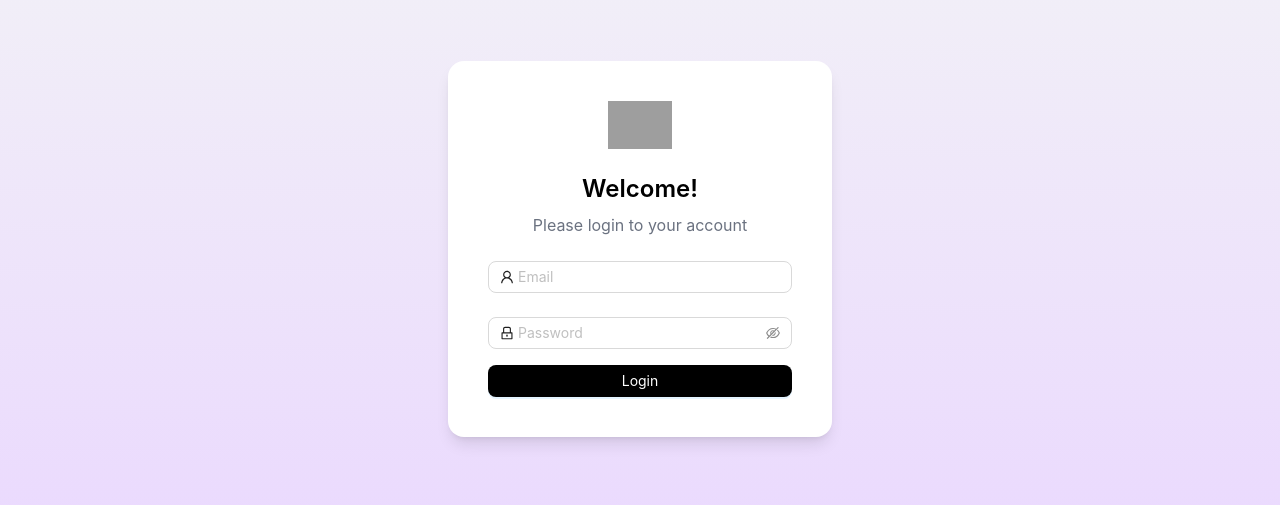
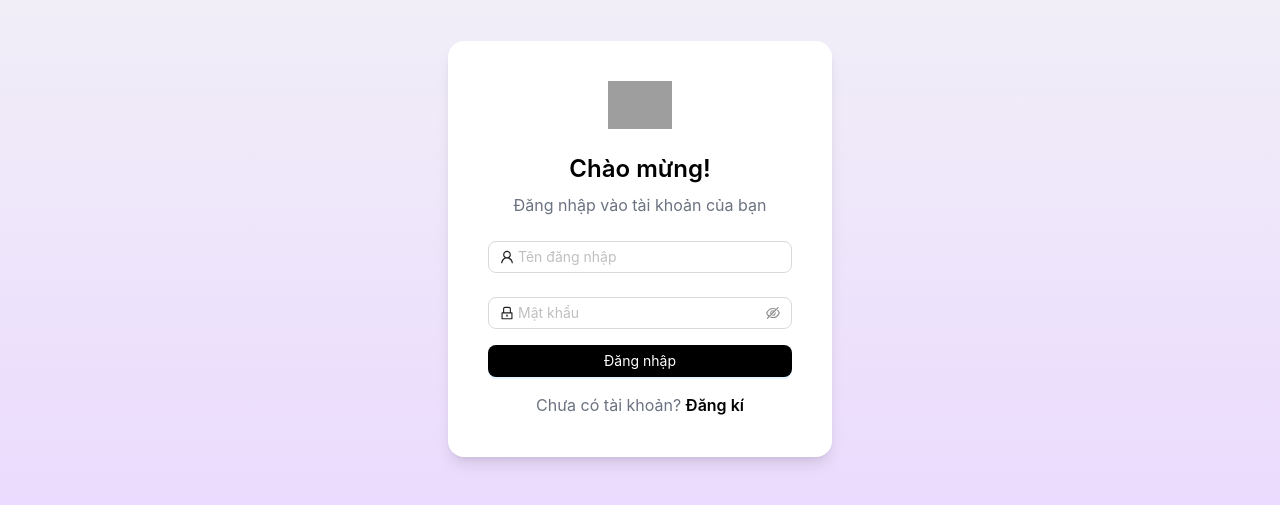
Before and after one commit to EdgynCode/iot-web, a React (Create React App) app in the folder client/: page /login in a window 1280 px wide. Shown: the part 151-656 px from the top of the page. Built offline with nearby package versions, Linux system fonts and the light colour scheme; grey boxes are pictures that could not be loaded.

Commit message:
navigation with username

```diff
--- a/client/src/App.js
+++ b/client/src/App.js
@@ -1,4 +1,4 @@
-import React from "react";
+import React, { useState } from "react";
 import {
   BrowserRouter as Router,
   Routes,
@@ -15,12 +15,14 @@ import {
 } from "./pages";
 
 function App() {
+  const [username, setUsername] = useState("");
+
   return (
     <Router>
       <Routes>
         <Route path="/" element={<Navigate to="/home" />} />
-        <Route path="/home" element={<Home />} />
-        <Route path="/login" element={<Login />} />
+        <Route path="/home" element={<Home username={username} />} />
+        <Route path="/login" element={<Login setUsername={setUsername} />} />
         <Route path="/lessons" element={<Lessons />} />
         <Route path="/lesson-detail" element={<LessonDetail />} />
         <Route path="/students" element={<Students />} />
--- a/client/src/components/Header.js
+++ b/client/src/components/Header.js
@@ -1,15 +1,13 @@
-import React from 'react';
+import React from "react";
 import { Button, Col, Row } from "antd";
 
-const Header = () => {
+const Header = ({ username }) => {
   return (
     <Row className="flex items-center justify-between mb-5">
       <Col>
         <Row>
           <Col>
-            <div className="text-5xl font-medium">
-              Chào
-            </div>
+            <div className="text-5xl font-medium">Chào {username}</div>
           </Col>
         </Row>
 
--- a/client/src/pages/home.js
+++ b/client/src/pages/home.js
@@ -1,15 +1,15 @@
-import React from 'react';
-import Header from '../components/Header';
-import TodoList from '../components/TodoList';
-import Layout from '../components/Layout';
+import React from "react";
+import Header from "../components/Header";
+import TodoList from "../components/TodoList";
+import Layout from "../components/Layout";
 
-const Home = () => {
+const Home = ({ username }) => {
   return (
     <Layout>
-      <Header />
+      <Header username={username} />
       <TodoList />
     </Layout>
   );
-}
+};
 
 export default Home;
--- a/client/src/pages/login.js
+++ b/client/src/pages/login.js
@@ -1,10 +1,12 @@
 import React, { useState } from "react";
 import { Form, Input, Button, message } from "antd";
 import { UserOutlined, LockOutlined } from "@ant-design/icons";
+import { useNavigate } from "react-router-dom";
 import axios from "axios";
 
-const Login = () => {
+const Login = ({ setUsername }) => {
   const [loading, setLoading] = useState(false);
+  const navigate = useNavigate();
 
   const onFinish = async (values) => {
     setLoading(true);
@@ -20,8 +22,11 @@ const Login = () => {
       // Show success message and navigate after login
       message.success("Login successful!");
       console.log("Login successful");
+      const { userName } = response.data;
+      setUsername(userName);
+      navigate("/home");
     } catch (error) {
-      message.error("Invalid email or password");
+      message.error("Sai tên đăng nhập hoặc mật khẩu");
       console.error("Login failed:", error);
     } finally {
       setLoading(false);
@@ -34,9 +39,9 @@ const Login = () => {
         <div className="flex justify-center mb-6">
           <img src="logo.png" alt="Logo" className="w-16" />
         </div>
-        <h1 className="text-2xl font-semibold text-center mb-2">Welcome!</h1>
+        <h1 className="text-2xl font-semibold text-center mb-2">Chào mừng!</h1>
         <p className="text-center text-gray-500 mb-6">
-          Please login to your account
+          Đăng nhập vào tài khoản của bạn
         </p>
 
         <Form
@@ -47,22 +52,22 @@ const Login = () => {
         >
           <Form.Item
             name="email"
-            rules={[{ required: true, message: "Please input your Email!" }]}
+            rules={[{ required: true, message: "Tên đăng nhập là bắt buộc!" }]}
           >
             <Input
               prefix={<UserOutlined className="site-form-item-icon" />}
-              placeholder="Email"
+              placeholder="Tên đăng nhập"
               className="rounded-lg"
             />
           </Form.Item>
 
           <Form.Item
             name="password"
-            rules={[{ required: true, message: "Please input your Password!" }]}
+            rules={[{ required: true, message: "Vui lòng nhập mặt khẩu!" }]}
           >
             <Input.Password
               prefix={<LockOutlined className="site-form-item-icon" />}
-              placeholder="Password"
+              placeholder="Mật khẩu"
               className="rounded-lg"
             />
           </Form.Item>
@@ -74,10 +79,17 @@ const Login = () => {
               className="w-full bg-black text-white hover:bg-gray-800 rounded-lg"
               loading={loading}
             >
-              Login
+              Đăng nhập
             </Button>
           </Form.Item>
         </Form>
+
+        <div className="text-center text-gray-500 mt-4">
+          Chưa có tài khoản?{" "}
+          <a href="#" className="font-semibold text-black">
+            Đăng kí
+          </a>
+        </div>
       </div>
     </div>
   );
```
